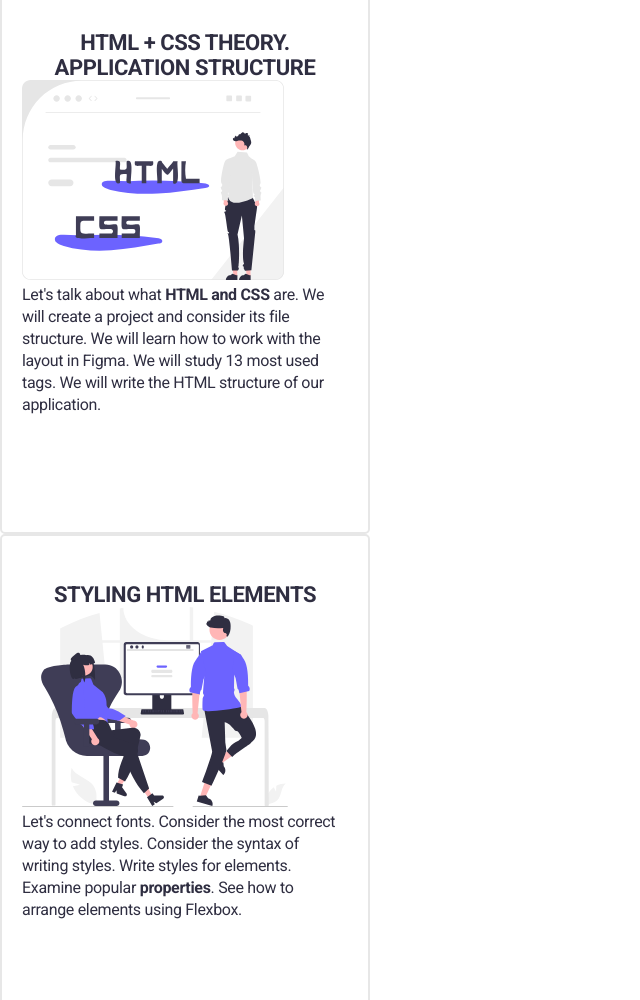
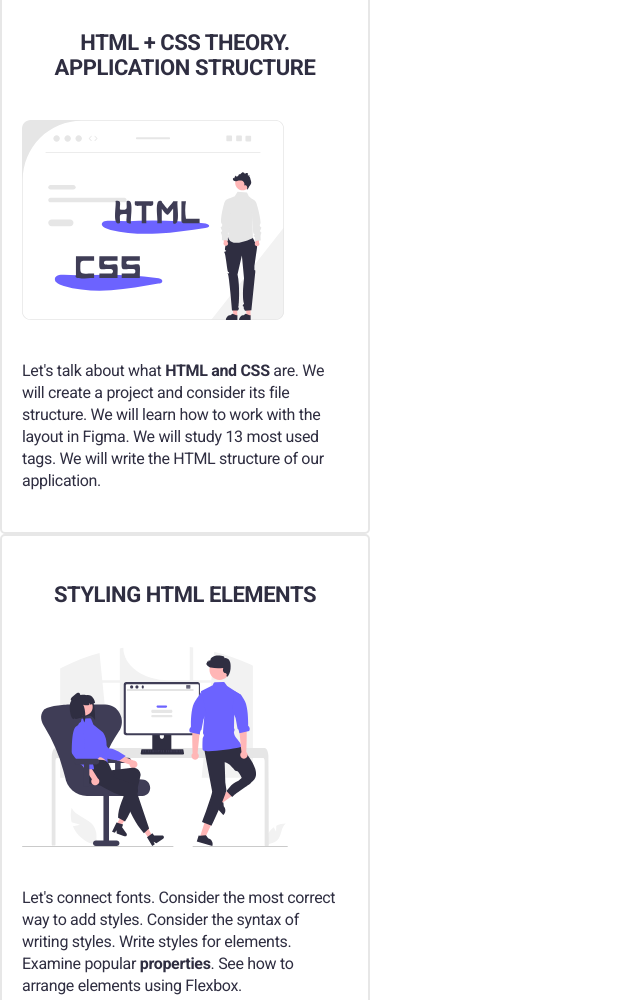
Before and after one commit to KaninGleb/Layout-achievement, a plain HTML site: page index.html in a window 1280 px wide. Shown: the part 320-1320 px from the top of the page, without its empty margins (0-640 px from the left). Drawn offline with Linux system fonts and the light colour scheme.

Commit message:
Class card-img for <img> in was created and supplemented

```diff
--- a/index.html
+++ b/index.html
@@ -24,7 +24,7 @@
 
         <div class="card">
             <h3 class="card-title">html + css theory. Application structure</h3>
-            <img src="./assets/images/img-1.svg" alt="img-1">
+            <img class="card-img" src="./assets/images/img-1.svg" alt="img-1">
             <p class="card-text">Let's talk about what <span>HTML and CSS</span> are. We will create a project and consider its file structure. We will
                 learn how to work with the layout in Figma. We will study 13 most used tags. We will write the HTML
                 structure of our application.</p>
@@ -32,14 +32,14 @@
 
         <div class="card">
             <h3 class="card-title">Styling HTML elements</h3>
-            <img src="./assets/images/img-2.svg" alt="img-2">
+            <img class="card-img" src="./assets/images/img-2.svg" alt="img-2">
             <p class="card-text">Let's connect fonts. Consider the most correct way to add styles. Consider the syntax of writing styles.
                 Write styles for elements. Examine popular <span>properties</span>. See how to arrange elements using Flexbox.</p>
         </div>
 
         <div class="card">
             <h3 class="card-title">Adaptive. Media queries</h3>
-            <img src="./assets/images/img-3.svg" alt="img-3">
+            <img class="card-img" src="./assets/images/img-3.svg" alt="img-3">
             <p class="card-text">Let's make our application adaptive so that it looks just as good on tablets and cell phones. Let's see
                 how flex-wrap works. Let's learn how to make our application <span>adaptive</span> using media queries.</p>
         </div>
--- a/styles.css
+++ b/styles.css
@@ -69,12 +69,17 @@ h1 {
     color: #2f2e41;
 }
 
+.card-img {
+    margin: 40px auto 36px;
+}
+
 .card-text {
     font-weight: 400;
     font-size: 16px;
     line-height: 1.375;
     letter-spacing: -0.02em;
     color: #2f2e41;
+    text-align: left;
 }
 
 .card-text span {
```
